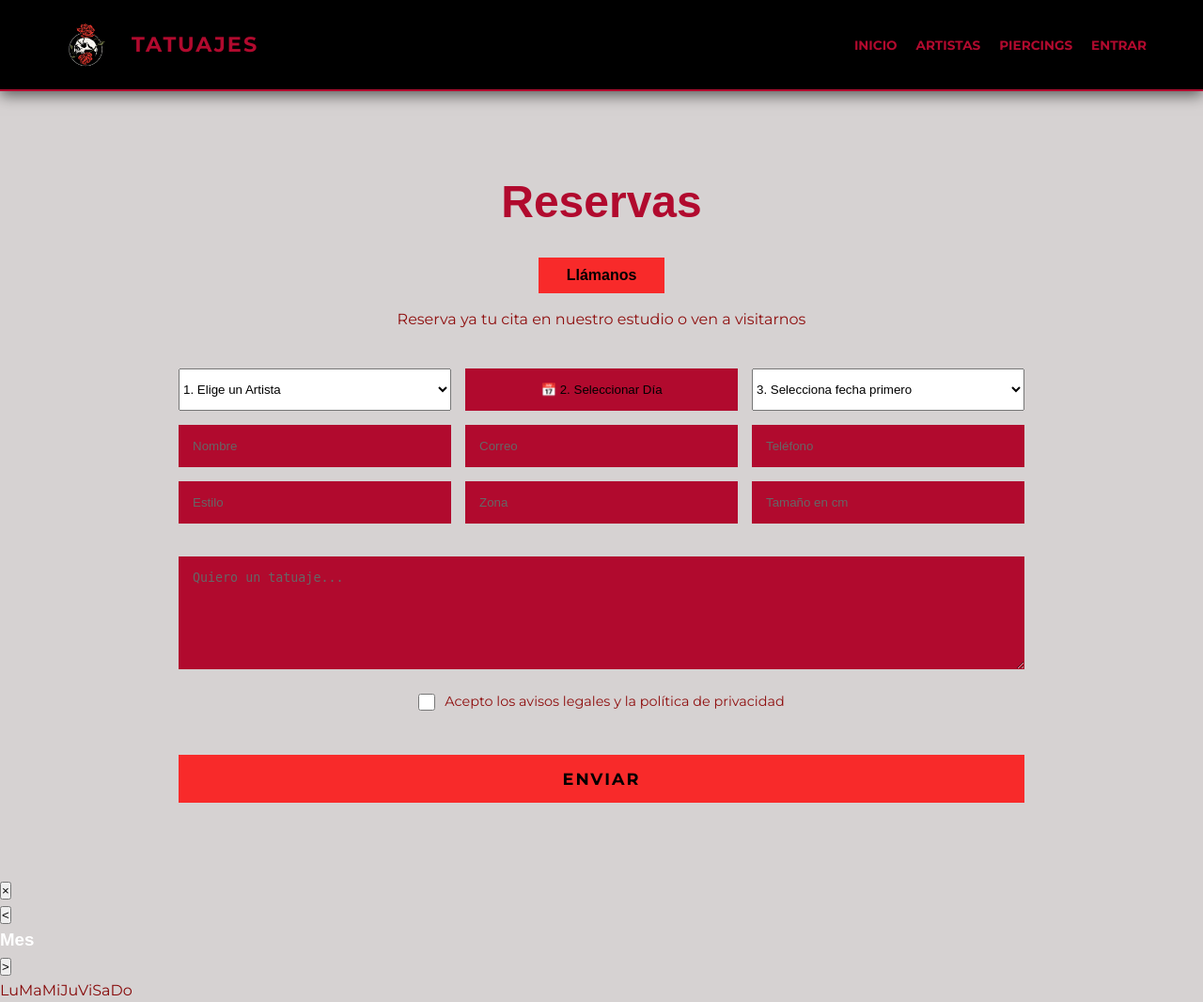
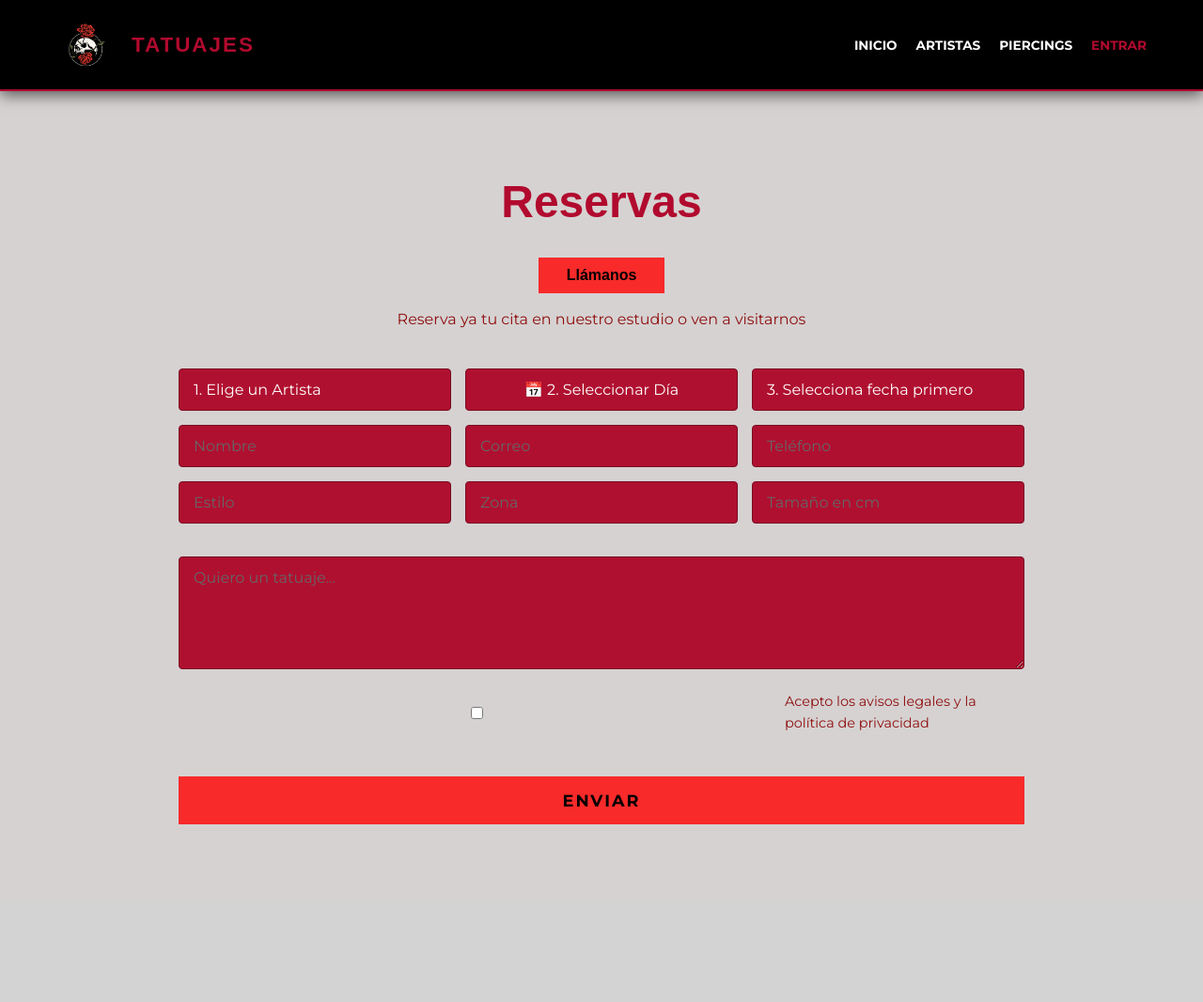
Before and after one commit to rrd0013/Grupo-azul, a PHP site: page /Reservas.html in a window 1280 px wide. Shown: the whole page at 94% size. After the commit the page ends 877 px from the top, so only its background shows below. Run offline with PHP 8.4, Linux system fonts and the light colour scheme.

Commit message:
Update Decoracion.css

```diff
--- a/paginaweb/Decoracion.css
+++ b/paginaweb/Decoracion.css
@@ -1,10 +1,22 @@
-/* CONFIGURACIÓN GENERAL */
+/* =========================================
+   CONFIGURACIÓN GENERAL Y COLORES
+   ========================================= */
 :root {
+    /* Colores oscuros */
     --negro-fondo: #0a0a0a;
     --negro-secundario: #000000;
+    --negro-puro: #000000;
+
+    /* Colores principales */
     --dorado: #b10a2e;
-    --blanco: #b10a2e;
+    --blanco: #ffffff;
     --gris-texto: #8f0f0f;
+
+    /* Regla del 60-30-10 */
+    --color-dominante: #d6d2d2;
+    --color-secundario: #000000;
+    --color-acento: #f82a2a;
+    --text-principal: #860707;
 }
 
 * {
@@ -14,10 +26,15 @@
 }
 
 body {
-    background-color: var(--negro-fondo);
-    color: var(--blanco);
-    font-family: "https://fonts.googleapis.com/css2?family=Bebas+Neue&display=swap" sans-serif;
+    background-color: var(--color-dominante);
+    color: var(--text-principal);
+    font-family: 'Montserrat', sans-serif;
     line-height: 1.6;
+    /* Cursor personalizado eliminado: ahora usa el estándar */
+}
+
+h1, h2, h3 {
+    font-family: 'Bebas Neue', sans-serif;
 }
 
 .container {
@@ -50,15 +72,13 @@ header {
     text-decoration: none;
 }
 
-
 .logo-img {
     height: 65px;
     width: auto;
 }
 
-
 .logo-text {
-    font-family: "https://fonts.googleapis.com/css2?family=Bebas+Neue&display=swap" sans-serif;
+    font-family: 'Bebas Neue', sans-serif;
     color: var(--dorado);
     font-weight: 700;
     font-size: 1.4rem;
@@ -440,7 +394,7 @@ footer {
     border: none;
     background-color: var(--blanco);
     color: var(--negro-secundario);
-    font-family: "https://fonts.googleapis.com/css2?family=Bebas+Neue&display=swap" sans-serif;
+    font-family: 'Bebas Neue', sans-serif;
     outline: none;
 }
 
@@ -460,7 +414,137 @@ footer {
     resize: vertical;
 }
 
-/* --- CHECKBOX LEGAL CENTRADO --- */
+/* =========================================
+   CALENDARIO DINÁMICO Y MODAL
+   ========================================= */
+.modal-fondo {
+    display: none;
+    position: fixed;
+    top: 0;
+    left: 0;
+    width: 100%;
+    height: 100%;
+    background-color: rgba(0, 0, 0, 0.8);
+    z-index: 9999;
+    justify-content: center;
+    align-items: center;
+}
+
+.ventana-calendario {
+    background: #1a1a1a;
+    padding: 20px;
+    border-radius: 8px;
+    border: 2px solid #b01030;
+    width: 90%;
+    max-width: 400px;
+    box-shadow: 0 0 20px rgba(0,0,0,1);
+    position: relative;
+}
+
+.btn-cerrar-modal {
+    position: absolute;
+    top: 10px;
+    right: 15px;
+    background: transparent;
+    color: white;
+    border: none;
+    font-size: 1.5rem;
+    font-weight: bold;
+    cursor: pointer;
+}
+
+.btn-cerrar-modal:hover { color: #b01030; }
+
+.calendario-header {
+    display: flex;
+    justify-content: space-between;
+    align-items: center;
+    margin-bottom: 20px;
+}
+
+.calendario-header h3 {
+    margin: 0;
+    font-size: 1.5rem;
+    text-transform: capitalize;
+}
+
+.calendario-header button {
+    background: none;
+    border: none;
+    color: white;
+    font-size: 1.5rem;
+    cursor: pointer;
+    padding: 5px 15px;
+}
+
+.calendario-dias-semana {
+    display: grid;
+    grid-template-columns: repeat(7, 1fr);
+    text-align: center;
+    font-weight: bold;
+    color: #888;
+    margin-bottom: 10px;
+}
+
+.calendario-grid {
+    display: grid;
+    grid-template-columns: repeat(7, 1fr);
+    gap: 5px;
+}
+
+.calendario-dia {
+    aspect-ratio: 1;
+    display: flex;
+    align-items: center;
+    justify-content: center;
+    background: #2a2a2a;
+    border-radius: 5px;
+    cursor: pointer;
+}
+
+.calendario-dia:hover:not(.disabled) {
+    background: #444;
+}
+
+.calendario-dia.seleccionado {
+    background: #d4af37;
+    color: black;
+    font-weight: bold;
+}
+
+.calendario-dia.disabled {
+    color: #555;
+    background: transparent;
+    cursor: not-allowed;
+    text-decoration: line-through;
+}
+
+/* =========================================
+   ESTILOS UNIFICADOS DE FORMULARIO (ROJOS)
+   ========================================= */
+.formulario-reserva input,
+.formulario-reserva select,
+.formulario-reserva textarea,
+.btn-abrir-calendario {
+    background-color: #b01030;
+    color: #ffffff;
+    border: 1px solid #7a0b21;
+    padding: 12px 15px;
+    font-family: 'Montserrat', sans-serif;
+    font-size: 1rem;
+    border-radius: 4px;
+    width: 100%;
+    box-sizing: border-box;
+    outline: none;
+    cursor: pointer;
+}
+
+.formulario-reserva select {
+    -webkit-appearance: none;
+    -moz-appearance: none;
+    appearance: none;
+}
+
 .legal-checkbox {
     display: flex;
     justify-content: center;
@@ -470,27 +554,13 @@ footer {
     margin-bottom: 30px;
     color: var(--gris-texto);
     font-size: 0.9rem;
-    text-align: center;
 }
 
-.legal-checkbox input[type="checkbox"] {
-    margin: 0;
-    width: 18px;
-    height: 18px;
-    cursor: pointer;
-    accent-color: var(--dorado);
-}
-
-.legal-checkbox label {
-    cursor: pointer;
-}
-
-/* --- BOTÓN ENVIAR --- */
 .btn-enviar {
     width: 100%;
-    background-color: var(--negro-secundario);
-    color: var(--dorado);
-    border: 1px solid var(--dorado);
+    background-color: var(--color-acento);
+    color: #000;
+    border: none;
     padding: 15px;
     font-family: 'Montserrat', sans-serif;
     font-size: 1.1rem;
@@ -577,102 +624,22 @@ footer {
     justify-content: center;
 }
 
-.cuadro-artistas h4 {
-    color: var(--dorado);
-    text-transform: uppercase;
-    margin-bottom: 15px;
-    font-family: 'Montserrat', sans-serif;
-}
-
 .cuadro-artistas {
     background-color: #1a1a1a;
     padding: 30px;
     border-radius: 5px;
     border: 1px solid transparent;
     transition: border 0.3s ease;
+    cursor: pointer;
 }
 
 .cuadro-artistas:hover {
     border: 1px solid var(--dorado);
-    }
-
-.artistas-info {
-    background-color: var(--negro-secundario);
-    padding: 60px 0;
 }
 
-.foto-artistas {
-    overflow: hidden;
-    position: relative;
-    display: block;
-}
-
-.foto-artistas img {
-    width: 500px;
-    object-fit: cover;
-    transition: transform 0.5s ease;
-    }
-
-body {
-    background-color: var(--negro-fondo);
-    color: var(--blanco);
-    font-family: 'Open Sans', sans-serif;
-    line-height: 1.6;
-
-    cursor: url('Imagenes/Maquinilla.png \(1\).png') 0 0, auto;
-}
-
-a, button, .btn-llamar, .btn-enviar, .cuadro-artistas, .foto-item, .legal-checkbox label {
-    cursor: url('Imagenes/cursor-maquina.png'), pointer;
-}
-
-a, button, input[type="submit"], summary {
-    cursor: inherit;
-}
-
-:root {
-    /* 60% */
-    --color-dominante: #d6d2d2;
-
-    /* 30% */
-    --color-secundario: #000000;
-
-    /* 10% */
-    --color-acento: #f82a2a;
-
-    /* Un color extra para el texto general, asegurando un buen contraste */
-    --text-principal: #860707 ;
-}
-
-/* EL 60% (El Dominante) */
-body {
-    background-color: var(--color-dominante);
-    color: var(--text-principal);
-}
-
-/* EL 30% (El Secundario) */
-header,
-footer,
-.info-card,
-.cuadro-artistas {
-    background-color: var(--color-secundario);
-
-}
-
-/* EL 10% (El Acento) */
-a {
-    color: var(--color-acento);
-}
-
-.btn-enviar,
-.btn-llamar {
-    background-color: var(--color-acento);
-    color: #000;
-    border: none;
-}
-
-/* CSS DE LA PARTE DE PIERCINGS*/
-
+/* =========================================
+   PIERCINGS
+   ========================================= */
 .fondo-piercings {
     height: 70vh;
     position: relative;
@@ -695,44 +663,8 @@ a {
     background-size: cover;
     background-position: center;
     z-index: -1;
-
-
     animation: zoomFondo 15s ease-in-out infinite alternate;
 }
-
-h1, h2, h3 {
-    font-family: 'Bebas Neue', sans-serif;
-}
-
-body {
-    font-family: 'Montserrat', sans-serif;
-}
-
-@keyframes fadeInUp {
-    from {
-        opacity: 0;
-        transform: translateY(30px);
-    }
-    to {
-        opacity: 1;
-        transform: translateY(0);
-    }
-}
-
-/* Resplandor para el botón */
-@keyframes pulseGlow {
-    0% { box-shadow: 0 0 0 0 rgba(177, 10, 46, 0.4); }
-    70% { box-shadow: 0 0 0 10px rgba(177, 10, 46, 0); }
-    100% { box-shadow: 0 0 0 0 rgba(177, 10, 46, 0); }
-}
-
-.anima-entrada {
-    animation: fadeInUp 0.8s ease-out forwards;
-}
-
-.anima-retraso-1 { animation: fadeInUp 0.8s ease-out 0.2s forwards; opacity: 0; }
-.anima-retraso-2 { animation: fadeInUp 0.8s ease-out 0.4s forwards; opacity: 0; }
-.anima-retraso-3 { animation: fadeInUp 0.8s ease-out 0.6s forwards; opacity: 0; }
 
 .btn-animado:hover {
     animation: pulseGlow 1.5s infinite;
@@ -747,12 +679,48 @@ body {
     cursor: pointer;
 }
 
-.tag-estado {
-    background: var(--dorado);
-    color: white;
-    padding: 2px 10px;
-    font-size: 0.7rem;
-    border-radius: 4px;
-    display: inline-block;
-    margin-bottom: 10px;
+/* =========================================
+   ENLACES, CURSORES Y FOOTER
+   ========================================= */
+a {
+    color: var(--color-acento);
 }
+
+a, button, input[type="button"], input[type="submit"] {
+    cursor: pointer;
+}
+
+footer {
+    padding: 40px 0;
+    text-align: center;
+    font-size: 0.8rem;
+    color: #666;
+}
+
+.legal a {
+    color: #666;
+    text-decoration: none;
+    margin: 0 5px;
+}
+
+/* =========================================
+   MEDIA QUERIES (MÓVILES)
+   ========================================= */
+@media (max-width: 768px) {
+    .header-flex { flex-direction: column; gap: 15px; }
+    .nav-links { flex-direction: column; align-items: center; gap: 10px; }
+    .hero h1 { font-size: 2rem; }
+
+    .grid-galeria {
+        grid-template-columns: 1fr;
+        grid-auto-rows: 300px;
+    }
+
+    .ubicacion-grid {
+        grid-template-columns: 1fr;
+    }
+
+    .form-grid-3 {
+        grid-template-columns: 1fr;
+    }
+}
```
Also changed, not shown: other parts of paginaweb/Decoracion.css (+53 -136 lines).
